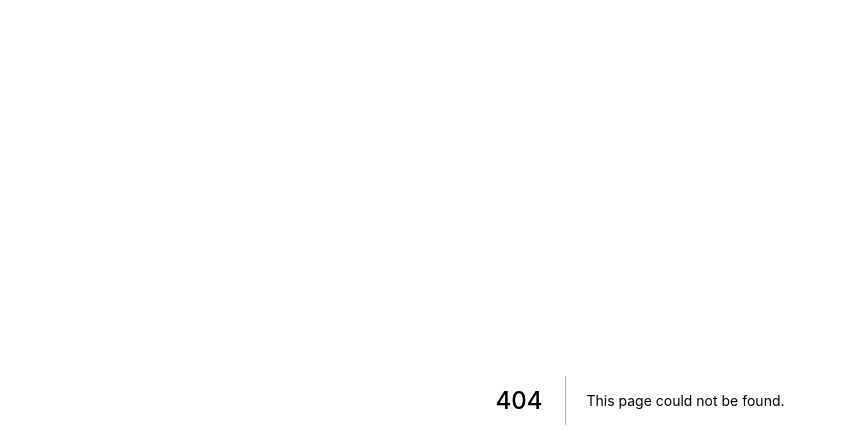
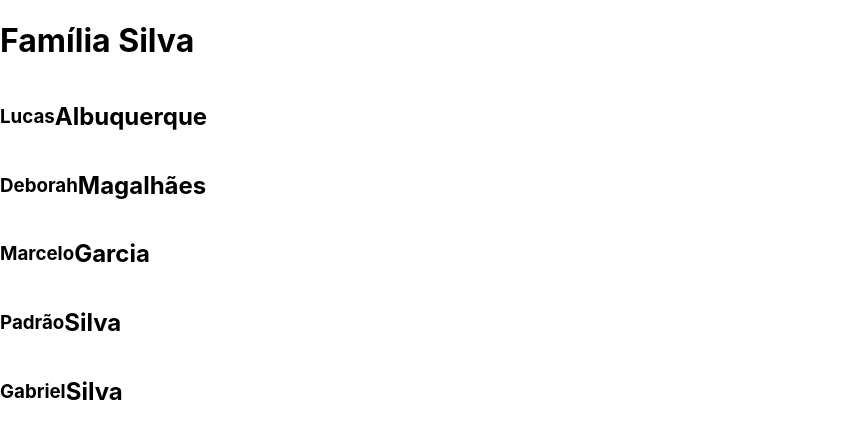
Before and after one commit to lucasrmagalhaes/react_next-cod3r, a Next.js app in the folder exercicios/: page /comunicacao/direta in a window 1280 px wide. Before the commit this address had no page. Shown: the top 448 px of the page, without its empty margins (0-846 px from the left). Built offline with nearby package versions, Linux system fonts and the light colour scheme.

Commit message:
Comunicação Direta

```diff
--- /dev/null
+++ b/exercicios/components/direta/Filho.jsx
@@ -0,0 +1,8 @@
+export default function Filho(props) {
+    return (
+        <div style={{ display: "flex", alignItems: "center" }}>
+            <h3>{props.nome}</h3>
+            <h2>{props.familia}</h2>
+        </div>
+    )
+}
--- /dev/null
+++ b/exercicios/components/direta/Pai.jsx
@@ -0,0 +1,14 @@
+import Filho from "./Filho"
+
+export default function Pai(props) {
+    return (
+        <div>
+            <h1>Família {props.familia}</h1>
+            <Filho nome="Lucas" familia="Albuquerque" />
+            <Filho nome="Deborah" familia="Magalhães" />
+            <Filho nome="Marcelo" familia="Garcia" />
+            <Filho nome="Gabriel" {...props} />
+            <Filho {...props} nome="Gabriel" />
+        </div>
+    )
+}
--- /dev/null
+++ b/exercicios/pages/comunicacao/direta.jsx
@@ -0,0 +1,9 @@
+import Pai from "../../components/direta/Pai"
+
+export default function direta() {
+    return (
+        <div>
+            <Pai familia="Silva" nome="Padrão" />
+        </div>
+    )
+}
```
